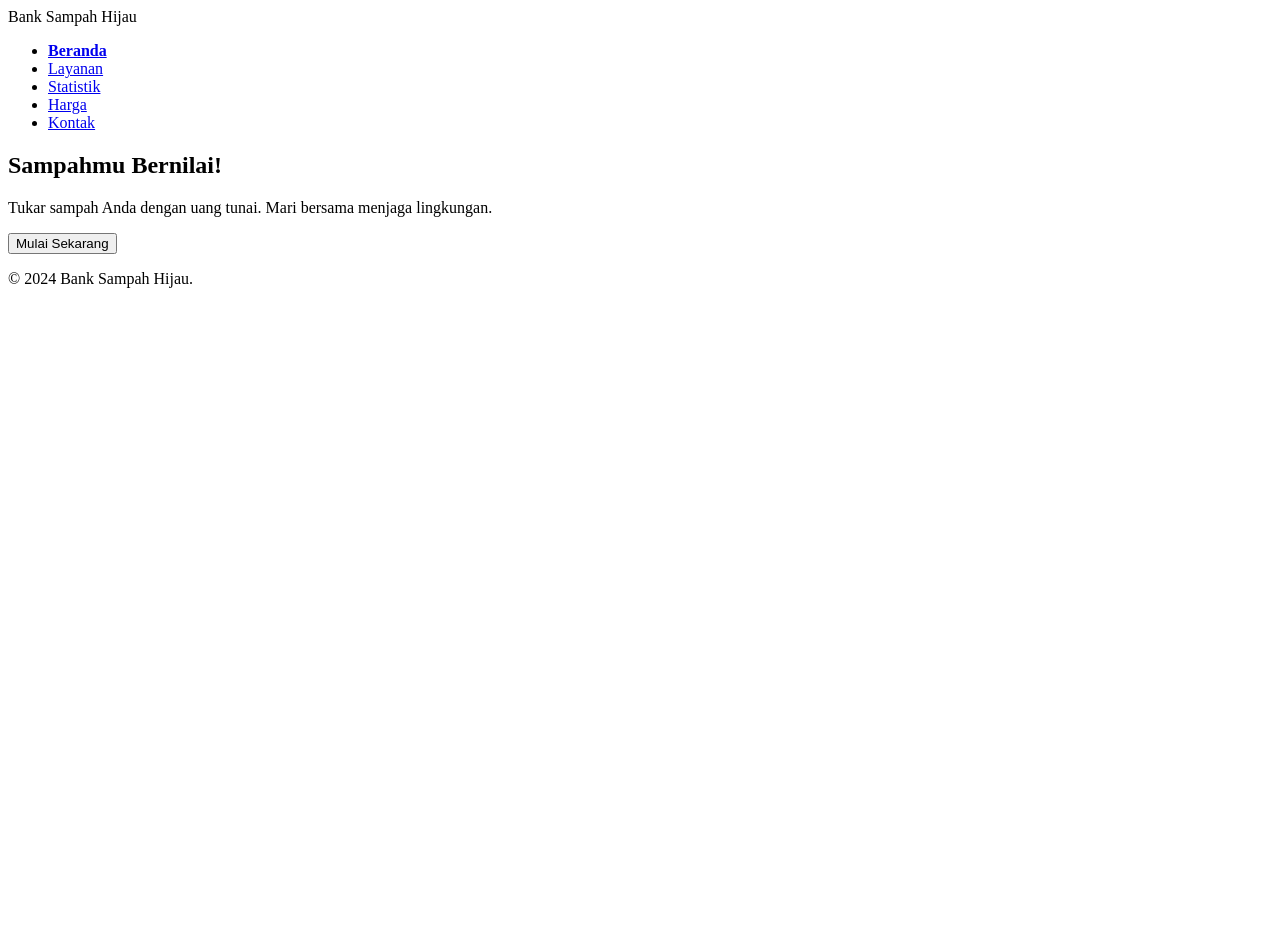
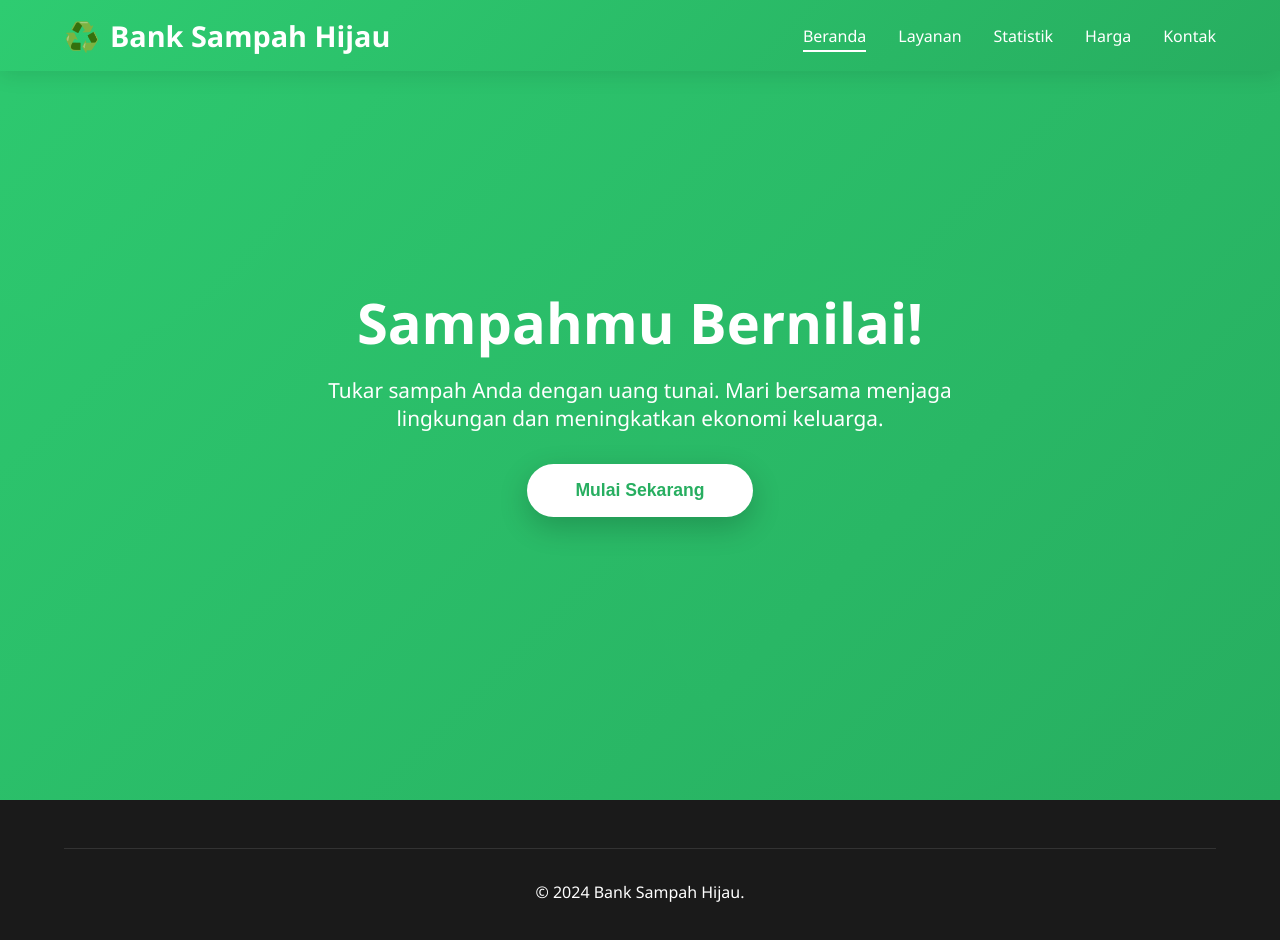
Before and after one commit to mznnss/banksampah, a plain HTML site: page index.html in a window 1280 px wide. Before the commit the page ends 800 px from the top, so only its background shows below. Drawn offline with Linux system fonts and the light colour scheme.

Commit message:
Update index.html

```diff
--- a/index.html
+++ b/index.html
@@ -4,9 +4,7 @@
     <meta charset="UTF-8">
     <meta name="viewport" content="width=device-width, initial-scale=1.0">
     <title>Beranda - Bank Sampah Hijau</title>
-    <style>
-        /* ... (Salin semua CSS Anda di sini) ... */
-    </style>
+    <link rel="stylesheet" href="style.css">
 </head>
 <body>
     <nav>
@@ -15,7 +13,7 @@
             <span></span><span></span><span></span>
         </div>
         <ul class="nav-links">
-            <li><a href="index.html" style="font-weight:bold;">Beranda</a></li>
+            <li><a href="index.html" class="active">Beranda</a></li>
             <li><a href="layanan.html">Layanan</a></li>
             <li><a href="statistik.html">Statistik</a></li>
             <li><a href="harga.html">Harga</a></li>
@@ -26,10 +24,8 @@
     <section class="hero">
         <div class="hero-content">
             <h1>Sampahmu Bernilai!</h1>
-            <p>Tukar sampah Anda dengan uang tunai. Mari bersama menjaga lingkungan.</p>
-            <button class="cta-button" onclick="window.location.href='kontak.html'">
-                Mulai Sekarang
-            </button>
+            <p>Tukar sampah Anda dengan uang tunai. Mari bersama menjaga lingkungan dan meningkatkan ekonomi keluarga.</p>
+            <button class="cta-button" onclick="window.location.href='kontak.html'">Mulai Sekarang</button>
         </div>
     </section>
 
@@ -38,9 +34,7 @@
     </footer>
 
     <script>
-        function toggleMenu() {
-            document.querySelector('.nav-links').classList.toggle('active');
-        }
+        function toggleMenu() { document.querySelector('.nav-links').classList.toggle('active'); }
     </script>
 </body>
 </html>
```
